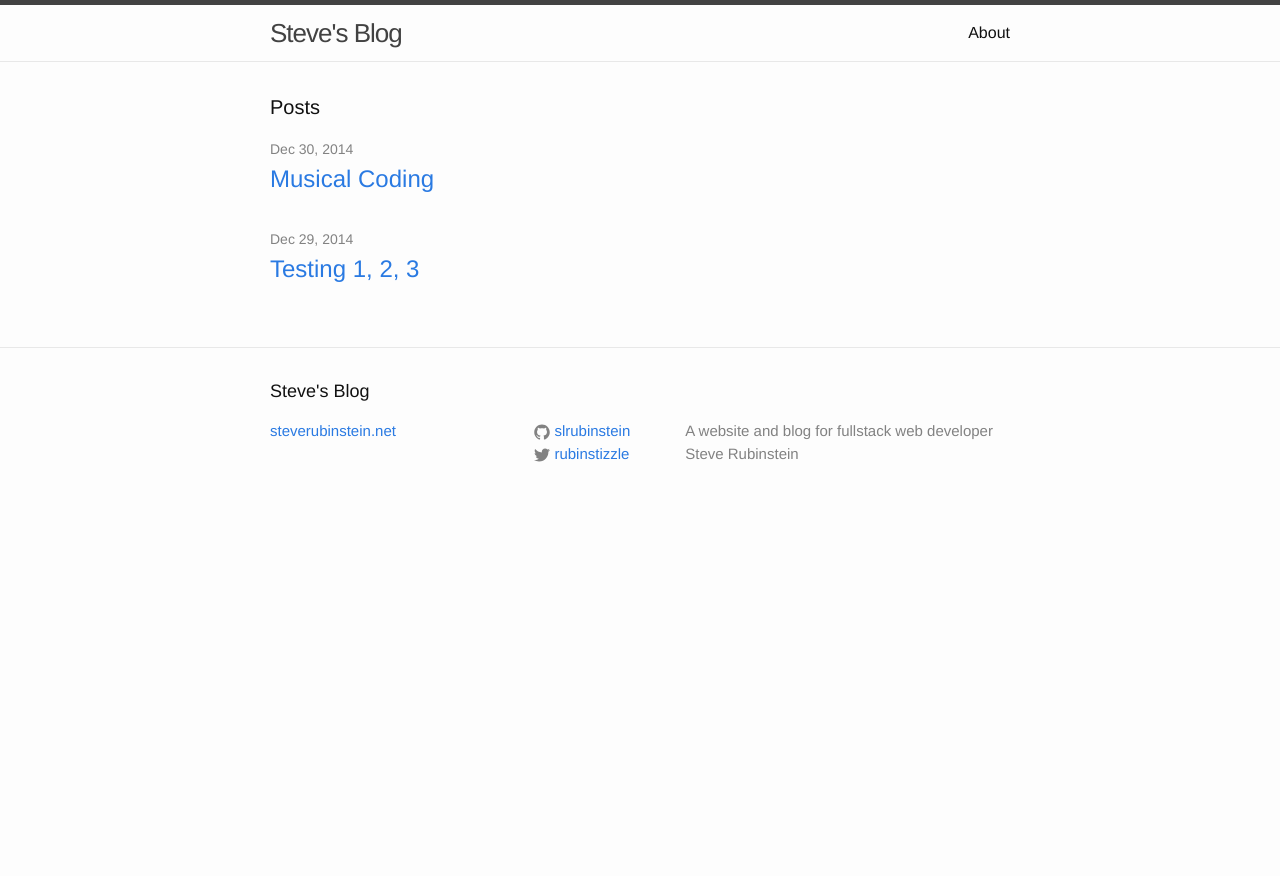
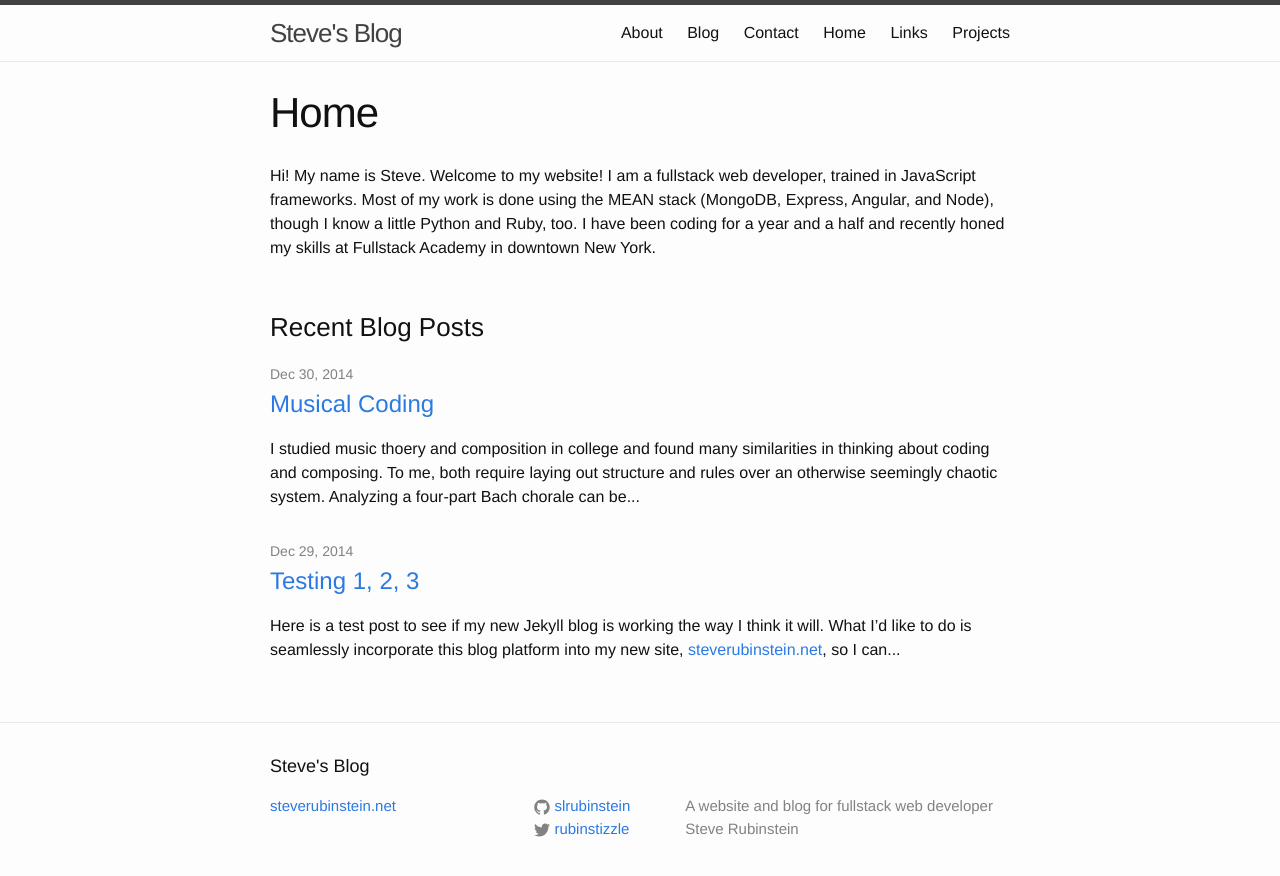
Before and after one commit to slrubinstein/slrubinstein.github.io, a Jekyll site: the page built from index.html, in a window 1280 px wide. Shown: the top 876 px of the page. Built offline with Jekyll 4.4.1, drawn with Linux system fonts in a browser that asks for light colours.

Commit message:
add rest of website content

```diff
--- a/about.md
+++ b/about.md
@@ -4,4 +4,6 @@ title: About
 permalink: /about/
 ---
 
-This is the blog for web developer Steve Rubinstein. His main site is located at [steverubinstein.net](http://steverubinstein.net)
+Prior to my career in web development I worked as a reality and documentary TV producer. I worked on a handful of build shows where I learned about house flipping, home renovation, and luxury barn homes. I also scoured photo and video archives, searching for the perfect visual aid to a number of A&amp;E Biographies and the PBS documentary Out in America.
+I first began coding as a hobby, a quick brain exercise to accompany my morning coffee. I then found ways of using my new coding skills to automate work tasks, by using regex searches on our data to pull out relevant fields.
+I then became hooked and have continued to learn and build. In order to escalate my programming skills I enrolled in a 13-week web development intensive program at Fullstack Academy. Now I am looking for work as a software engineer.
--- a/index.html
+++ b/index.html
@@ -1,22 +1,41 @@
 ---
-layout: default
+layout: page
+title: Home
+permalink: /
 ---
 
-<div class="home">
+Hi! My name is Steve. Welcome to my website!
 
-  <h1 class="page-heading">Posts</h1>
+I am a fullstack web developer, trained in JavaScript frameworks. Most of my work is done using the MEAN stack (MongoDB, Express, Angular, and Node), though I know a little Python and Ruby, too.
+
+I have been coding for a year and a half and recently honed my skills at Fullstack Academy in downtown New York.
+
+<br>
+<br>
+<br>
+
+<h3 class="page-heading">Recent Blog Posts</h3>
 
 <ul class="post-list">
-    {% for post in site.posts %}
+  {% for post in site.posts limit: 3 %}
     <li>
       <span class="post-meta">{{ post.date | date: "%b %-d, %Y" }}</span>
 
       <h2>
         <a class="post-link" href="{{ post.url | prepend: site.baseurl }}">{{ post.title }}</a>
       </h2>
+      <p>{{ post.content | truncatewords: 40 }}</p>
     </li>
   {% endfor %}
 </ul>
 
+<script>
+  (function(i,s,o,g,r,a,m){i['GoogleAnalyticsObject']=r;i[r]=i[r]||function(){
+  (i[r].q=i[r].q||[]).push(arguments)},i[r].l=1*new Date();a=s.createElement(o),
+  m=s.getElementsByTagName(o)[0];a.async=1;a.src=g;m.parentNode.insertBefore(a,m)
+  })(window,document,'script','//www.google-analytics.com/analytics.js','ga');
 
-</div>
+  ga('create', 'UA-58061903-1', 'auto');
+  ga('send', 'pageview');
+
+</script>
--- /dev/null
+++ b/projects.html
@@ -0,0 +1,21 @@
+---
+layout: page
+title: Projects
+permalink: /projects/
+---
+
+<h4>Here are a couple projects I've built</h4>
+
+<h3 class="panel-title"><a href="https://snaproom.herokuapp.com" target="_blank">Snaproom</a></h3>
+
+Snaproom is a location-based, temporary online collaboration platform that offers users a quick and easy way to connect and chat, split a bill, decide where to get lunch, or play a game.
+Working with my talented colleage Navid, we built Snaproom with the MEAN stack (Mongo, Express, Angular, Node) and used Socket.IO to allow for real-time communication. We focused on creating Snaproom as a platform where new rooms are treated as modules and can be easily created and added onto the application. This allows for maximum extensibility.
+When you hit the Snaproom homepage, you are instantly geolocated so you will only see rooms near you. We really wanted to create a low friction virtual space - you don't need to register or be invited or come up with a unique username. Just open the page, and you can get down to business.
+You can open a room anytime you like at <a href="https://snaproom.herokuapp.com" target="_blank">www.snaproom.herokuapp.com</a>
+
+<h3 class="panel-title"><a href="https://chord-substitutor.herokuapp.com" target="_blank">Jazz Chord Substitutor</a></h3>
+
+Jazz Chord Substitutor is a single-page application for music composition, focusing on jazz chord substitutions. JCS allows users to easily get chords on the page and knows the chord makeup and common substitutes of any chord you add. Click on a chord to see and hear chord substitutes, and play back your song with new changes.
+It was built using the MEAN stack (Mongo, Express, Angular, Node) and integrates the web audio API via Audiolet to generate and play back music.
+You can read more about the project on my blog.
+Make some of your own music at <a href="https://chord-substitutor.herokuapp.com" target="_blank">www.chord-substitutor.herokuapp.com</a>
```
Also changed, not shown: blog.html (added, +23 -0 lines), contact.md (added, +5 -0 lines), links.md (added, +5 -0 lines). Lines whose indentation alone changed are shown as unchanged.
